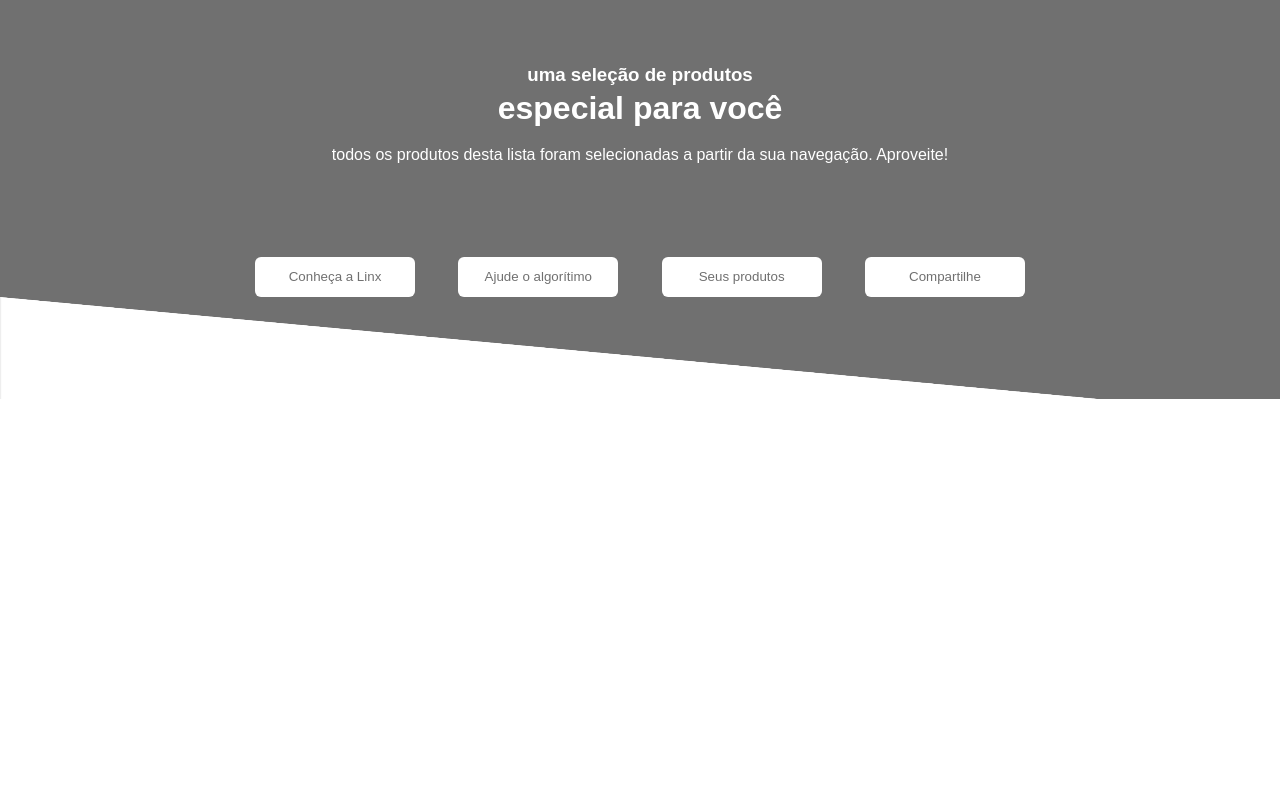
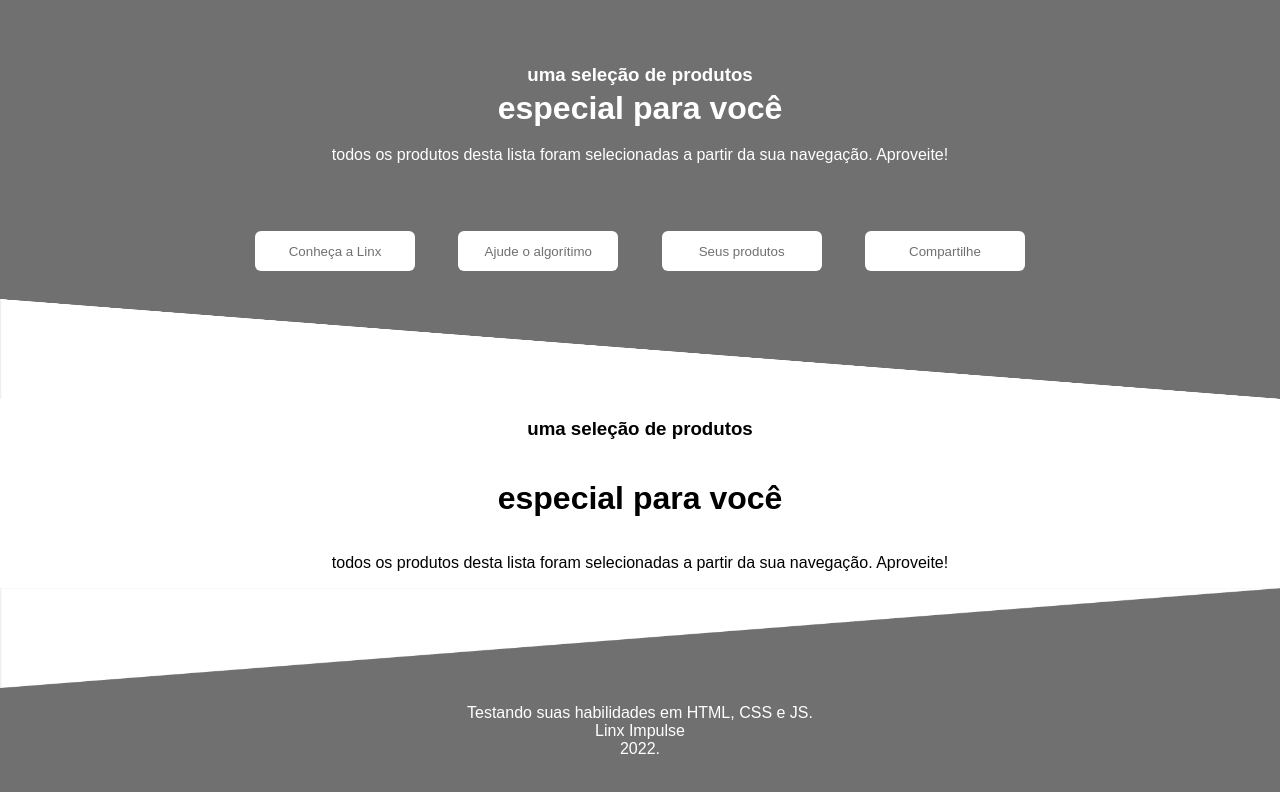
Before and after one commit to LhaisCosta99/Landing-Page-Linx, a React (Vite) app in the folder TODO9/: page / in a window 1280 px wide. Shown: the top 792 px of the page. Built offline with nearby package versions, Linux system fonts and the light colour scheme.

Commit message:
layout principal da home criado

```diff
--- a/TODO9/index.html
+++ b/TODO9/index.html
@@ -11,6 +11,11 @@
       body{
         margin: 0;
         padding: 0;
+        background: #FFFFFF 0% 0% no-repeat padding-box;
+        height: 100%;
+      }
+      html{
+        height: 100%;
       }
     </style>
     <div id="root"></div>
--- a/TODO9/src/App.css
+++ b/TODO9/src/App.css
@@ -2,9 +2,13 @@
   margin: 0;
   padding: 0;
   text-align: center;
+  height: fit-content;
 }
 
 .Home{
+  height: 100%;
   display: flex;
   flex-direction: column;
+  background-color: #FFFFFF;
+  margin: 0;
 }
--- a/TODO9/src/App.jsx
+++ b/TODO9/src/App.jsx
@@ -1,11 +1,15 @@
 import { useState } from 'react'
 import './App.css'
+import Footer from './components/Footer/Footer'
+import Header from './components/Header/Header'
 import Home from './pages/Home'
 
 function App() {
   return (
-    <div>
+    <div id='root'>
+      <Header />
       <Home />
+      <Footer />
     </div>
   )
 }
--- a/TODO9/src/components/Footer/Footer.css
+++ b/TODO9/src/components/Footer/Footer.css
@@ -0,0 +1,22 @@
+footer{
+    margin-top: auto;
+    display: flex;
+    flex-direction: column  ;
+    margin-top: auto;
+    color: #FFFFFF;
+    height: max-content;
+    border: none;
+    background-color: #707070;
+}
+
+footer > img {
+    margin-bottom: auto;
+    height: 100px;
+    width: 100%;
+    transform: rotateX(180deg);
+    z-index: 2;
+}
+
+footer > p {
+    margin-bottom: 5%;
+}
--- a/TODO9/src/components/Footer/Footer.jsx
+++ b/TODO9/src/components/Footer/Footer.jsx
@@ -0,0 +1,15 @@
+import triangule from '../../assets/triangule.png'
+import './Footer.css'
+
+export default function Footer(){
+    return(
+        <footer>
+            <img src={triangule} alt="" />
+            <p>
+                Testando suas habilidades em HTML, CSS e JS. <br />
+                Linx Impulse <br />
+                {new Date().getFullYear()}.
+            </p>
+        </footer>
+    )
+}
--- a/TODO9/src/components/Header/Header.css
+++ b/TODO9/src/components/Header/Header.css
@@ -3,18 +3,16 @@ header {
     flex-direction: column;
     align-items: center;
     color: #FFFFFF;
+    background-color: #707070;
     width: 100%;
     height: 399px;
-    background: #707070 0% 0% no-repeat padding-box;
     opacity: 1;
-    font-family: Arial, Helvetica, sans-serif;
     border-spacing: 2px;
-    z-index: 1;
 }
 
 header > img{
-    margin-top: 0;
-    height: 30%;
+    margin-top: auto;
+    height: 100px;
     width: 100%;
     z-index: 2;
 }
@@ -36,6 +34,6 @@ header > div {
     justify-content: space-between;
     width: 770px;
     height: 50px;
-    margin-top: 6%;
+    margin-top: 4%;
     z-index: 3;
 }
--- a/TODO9/src/components/Header/Header.jsx
+++ b/TODO9/src/components/Header/Header.jsx
@@ -1,6 +1,6 @@
 import './Header.css'
+import Button from '../Button/Button'
 import triangule from '../../assets/triangule.png'
-import Button from '../Button/Button'
 
 export default function Header(){
     return(
--- a/TODO9/src/components/Main/Main.css
+++ /dev/null
@@ -1,7 +0,0 @@
-main{
-    border-top: 50px solid rgb(255, 255, 255);
-    border-left: 25px solid transparent;
-    border-right: 25px solid transparent;
-    height: 0;
-    width: 50px;
-}
--- a/TODO9/src/components/Main/Main.jsx
+++ /dev/null
@@ -1,7 +0,0 @@
-import "./Main.css"
-
-export default function Main(){
-    return(
-        <main></main>
-    )
-}
--- a/TODO9/src/index.css
+++ b/TODO9/src/index.css
@@ -1,4 +1,6 @@
 :root {
+  height: 100%;
   margin: 0;
   padding: 0;
+  font-family: Arial, Helvetica, sans-serif;
 }
--- a/TODO9/src/pages/Home.jsx
+++ b/TODO9/src/pages/Home.jsx
@@ -1,11 +1,9 @@
-import Header from "../components/Header/Header";
-import Main from "../components/Main/Main";
-
 export default function Home(){
     return(
         <div className="Home">
-            <Header />
-            <Main />
+            <h3>uma seleção de produtos</h3>
+            <h1>especial para você</h1>
+            <p>todos os produtos desta lista foram selecionadas a partir da sua navegação. Aproveite!</p>
         </div>
     )
 }
```
